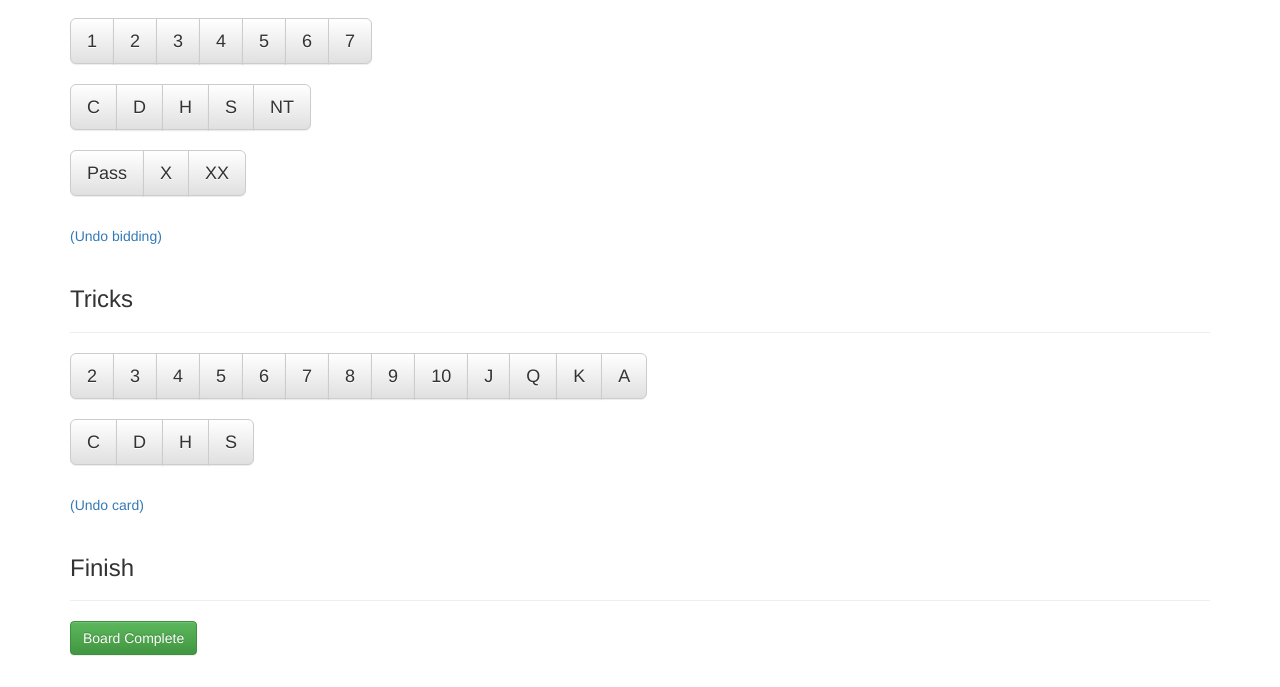
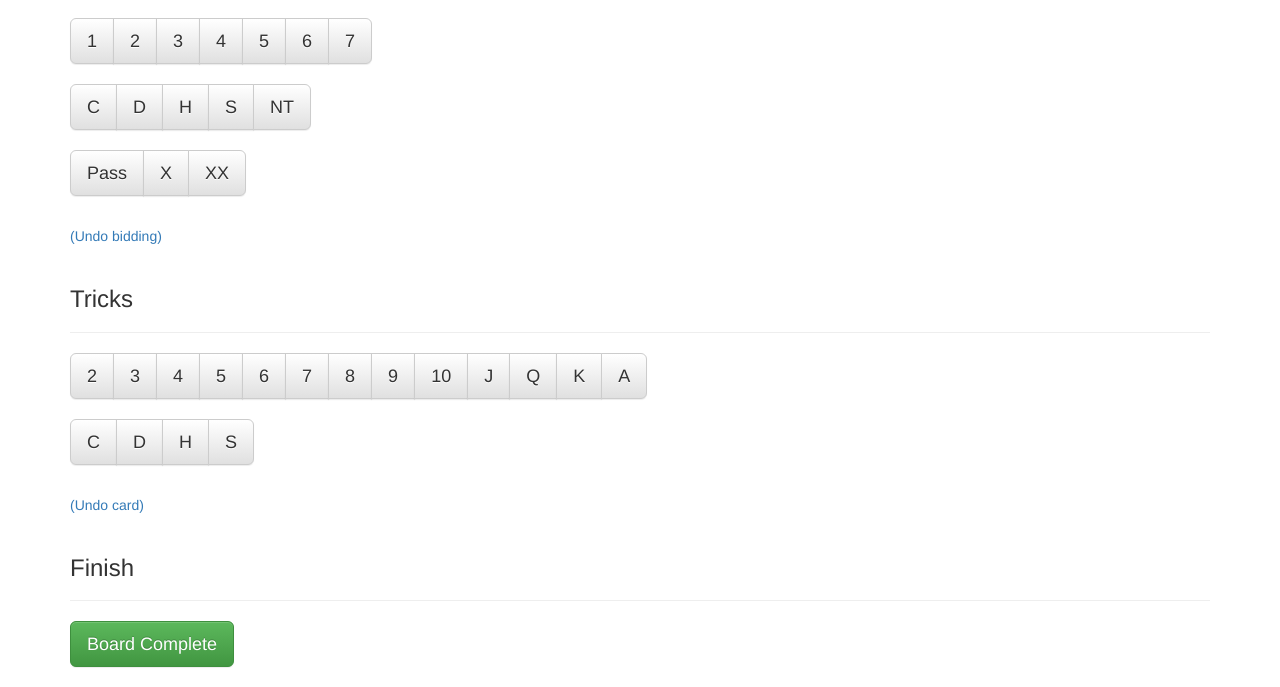
Before and after one commit to markdessain/bridge-recorder, a plain HTML site: page index.html in a window 1280 px wide. Shown: the part 489-1176 px from the top of the page. Drawn offline with nearby package versions, Linux system fonts and the light colour scheme; a script that the page names is missing.

Commit message:
Large submit button

```diff
--- a/index.html
+++ b/index.html
@@ -295,7 +295,7 @@
 			<div class="page-header">
 			  <h3>Finish</h3>
 			</div>
-			<button type="button" class="btn btn-success" id="board-complete">Board Complete</button>
+			<button type="button" class="btn btn-success btn-lg" id="board-complete">Board Complete</button>
 			<br /> <br />
 
 		</div>
```
